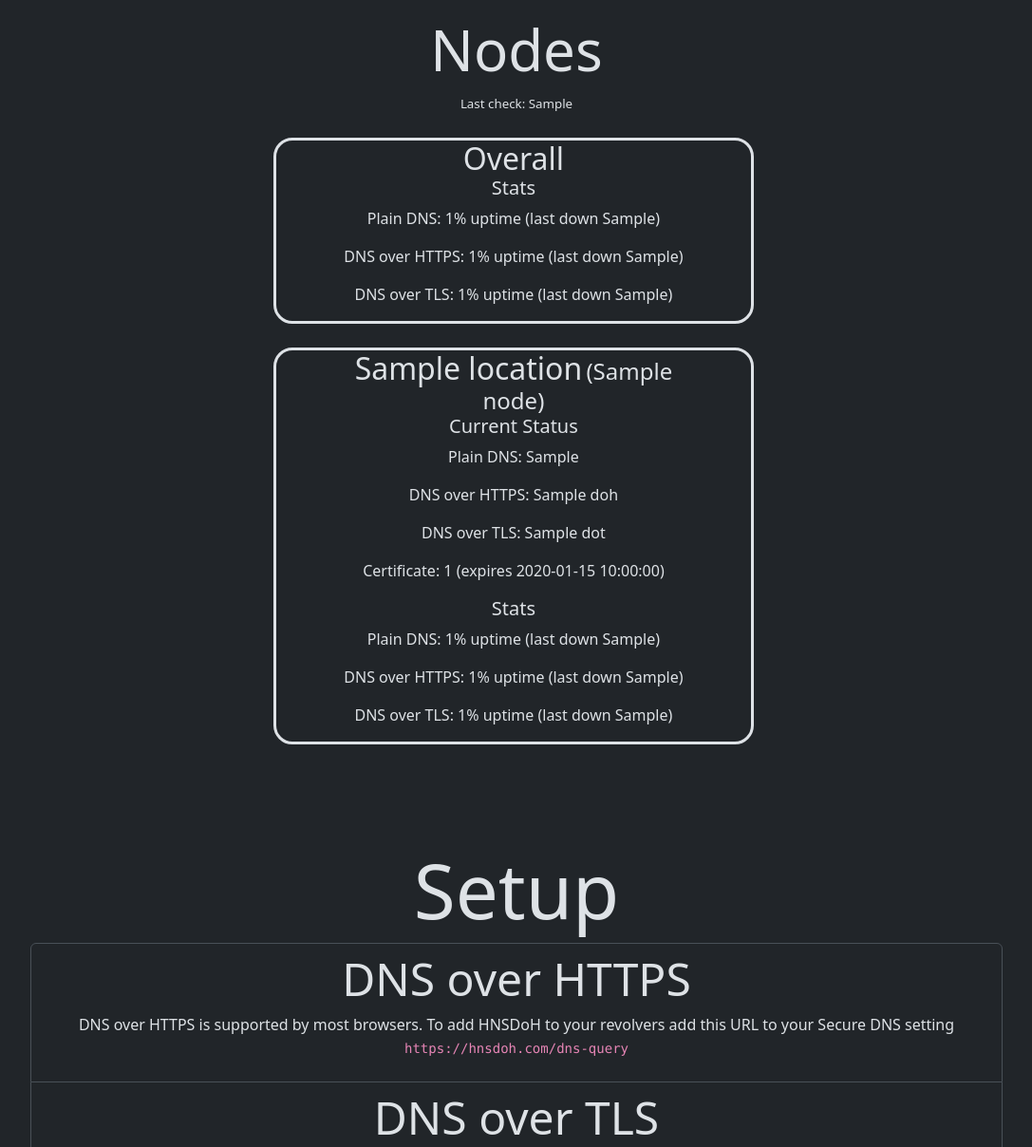
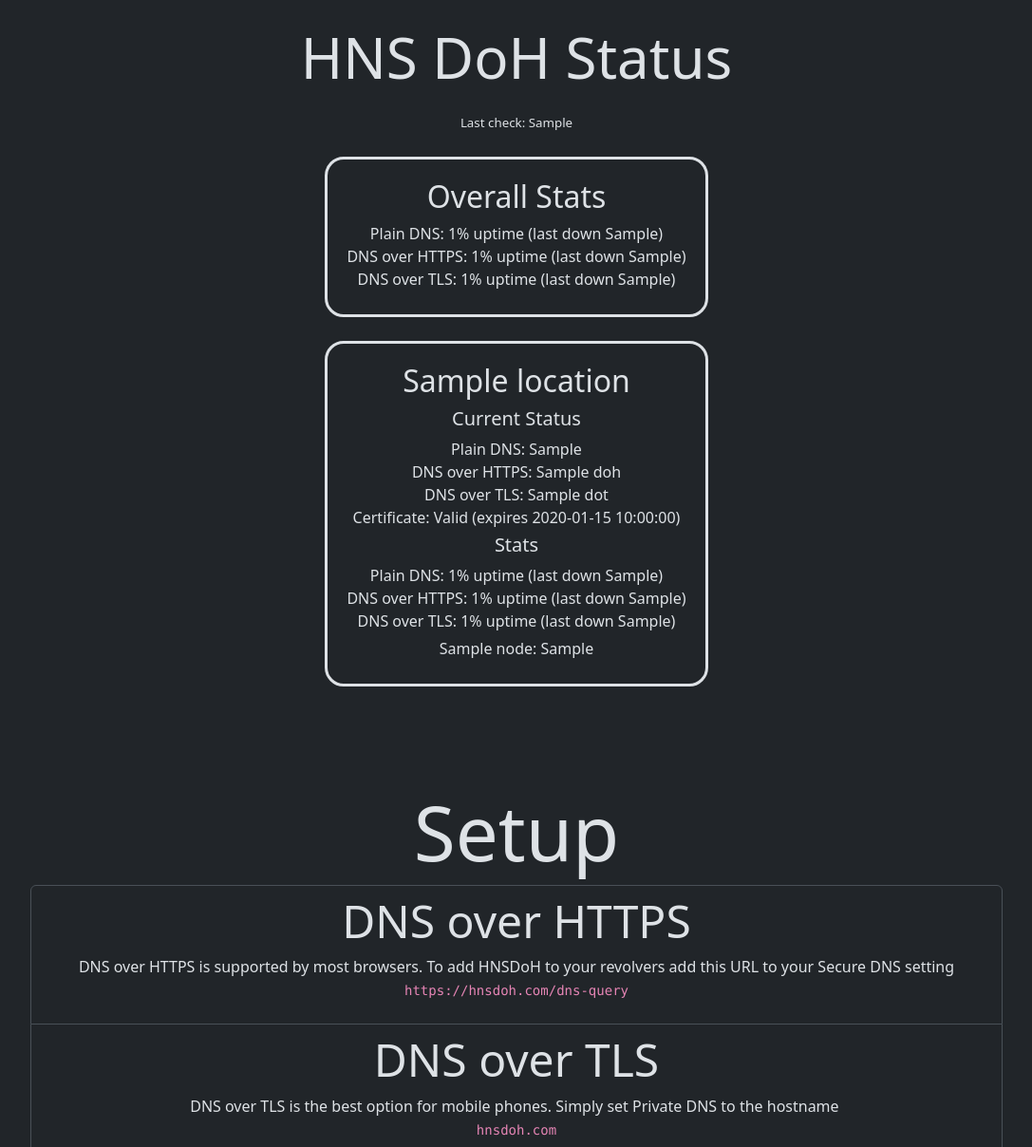
Before and after one commit to Nathanwoodburn/hnsdoh-status, a Flask app: template templates/index.html in a window 1280 px wide. Shown: the part 76-1284 px from the top of the page at 95% size, without its empty margins (96-1183 px from the left). Run offline with Flask 3, Linux system fonts and the light colour scheme; the template is opened without the code that fills it: most values are stand-ins (such as "Sample title", 1, 10 or a date in 2020); some libraries are stand-ins or nearby versions.

Commit message:
feat: Update style and cleanup ui

```diff
--- a/server.py
+++ b/server.py
@@ -589,7 +589,7 @@
 # region API routes
 @app.route("/api/nodes")
 def api_nodes():
-    node_status = check_nodes()
+    node_status = check_nodes_from_log()
     return jsonify(node_status)
 
 
@@ -686,6 +686,15 @@
     history_summary["nodes"] = convert_nodes_to_dict(history_summary["nodes"])
     last_check = format_last_check(last_log)
 
+    # Replace true/false with up/down
+    for node in node_status:
+        for key in ["plain_dns", "doh", "dot"]:
+            if node[key]:
+                node[key] = "Up"
+            else:
+                node[key] = "Down"
+
+
     return render_template(
         "index.html",
         nodes=node_status,
--- a/templates/assets/css/index.css
+++ b/templates/assets/css/index.css
@@ -2,7 +2,7 @@
     margin: 25px;
     border: solid;
     border-radius: 20px;
-    padding-inline: 50px;
+    padding: 20px;
     max-width: 90%;
 }
 
@@ -16,3 +16,10 @@
     max-width: 95%;
     margin-top: 20px;
 }
+.node-info {
+    margin-top: 5px;
+    margin-bottom: 5px;
+}
+.node-info > p{
+    margin: 0;
+}
--- a/templates/index.html
+++ b/templates/index.html
@@ -42,19 +42,20 @@
 <body>
     <header>
         <nav class="navbar navbar-expand-md fixed-top bg-dark py-3" data-bs-theme="dark">
-            <div class="container-fluid"><a class="navbar-brand d-flex align-items-center" href="/#"><span
+            <div class="container-fluid"><a class="navbar-brand d-flex align-items-center" href="https://welcome.hnsdoh.com"><span
                         class="bs-icon-sm bs-icon-rounded bs-icon-primary d-flex justify-content-center align-items-center me-2 bs-icon"><img
                             src="assets/img/HNSW.png" width="20px"></span><span>HNS DoH</span></a></div>
         </nav>
     </header>
+    <div style="margin: 100px;"></div>
     <section id="intro">
         <div class="text-center">
-            <h1 class="text-center" style="font-size: 60px;">HNS DoH</h1>
+            <h1 class="text-center" style="font-size: 60px;">HNS DoH Status</h1>
             <div class="warnings">
                 <!-- Check if warnings is empty -->
                 {% if warnings %}
                 <div class="alert alert-danger" role="alert">
-                        <h4 class="alert-heading">Warnings</h4>
+                    <h4 class="alert-heading">Warning</h4>
                     {% for warning in warnings %}
                     <p>{{ warning }}</p>
                     {% endfor %}
@@ -67,39 +68,46 @@
 
     <section id="status"></section>
     <div class="text-center" style="width: fit-content;margin: auto;max-width: 100%;">
-            <h1 class="text-center" style="font-size: 60px;">Nodes</h1>
         <span style="font-size: smaller;margin-bottom: 10px;">Last check: {{last_check}}</span>
         <div class="spacer"></div>
         <div class="node" style="display: block;">
             <div>
-                    <h2 style="display: inline;">Overall</h2>
+                <h2>Overall Stats</h2>
             </div>
-                <div>
-                    <h5>Stats</h5>
-                    <p>Plain DNS: {{history.overall.plain_dns.percentage}}% uptime (last down {{history.overall.plain_dns.last_down}})</p>
-                    <p>DNS over HTTPS: {{history.overall.doh.percentage}}% uptime (last down {{history.overall.doh.last_down}})</p>
-                    <p>DNS over TLS: {{history.overall.dot.percentage}}% uptime (last down {{history.overall.dot.last_down}})</p>
+            <div class="node-info">
+                <p>Plain DNS: {{history.overall.plain_dns.percentage}}% uptime (last down
+                    {{history.overall.plain_dns.last_down}})</p>
+                <p>DNS over HTTPS: {{history.overall.doh.percentage}}% uptime (last down
+                    {{history.overall.doh.last_down}})</p>
+                <p>DNS over TLS: {{history.overall.dot.percentage}}% uptime (last down
+                    {{history.overall.dot.last_down}})</p>
             </div>
         </div>
         <div class="spacer"></div>
         {% for node in nodes %}
         <div class="node">
             <div>
-                        <h2 style="display: inline;">{{node.location}}</h2>
-                        <h4 style="display: inline;">({{ node.name }})</h4>
+                <h2>{{node.location}}</h2>
             </div>
-                    <div>
+            <div class="node-info">
                 <h5>Current Status</h5>
                 <p>Plain DNS: {{node.plain_dns}}</p>
                 <p>DNS over HTTPS: {{node.doh}}</p>
                 <p>DNS over TLS: {{node.dot}}</p>
-                        <p>Certificate: {{node.cert.valid}} (expires {{node.cert.expires}})</p>
+                <p>Certificate: {% if node.cert.valid %} Valid {% else %} Invalid {% endif %} (expires
+                    {{node.cert.expires}})</p>
             </div>
-                    <div>
+            <div class="node-info">
                 <h5>Stats</h5>
-                        <p>Plain DNS: {{history.nodes[node.name].plain_dns.percentage}}% uptime (last down {{history.nodes[node.name].plain_dns.last_down}})</p>
-                        <p>DNS over HTTPS: {{history.nodes[node.name].doh.percentage}}% uptime (last down {{history.nodes[node.name].doh.last_down}})</p>
-                        <p>DNS over TLS: {{history.nodes[node.name].dot.percentage}}% uptime (last down {{history.nodes[node.name].dot.last_down}})</p>
+                <p>Plain DNS: {{history.nodes[node.name].plain_dns.percentage}}% uptime (last down
+                    {{history.nodes[node.name].plain_dns.last_down}})</p>
+                <p>DNS over HTTPS: {{history.nodes[node.name].doh.percentage}}% uptime (last down
+                    {{history.nodes[node.name].doh.last_down}})</p>
+                <p>DNS over TLS: {{history.nodes[node.name].dot.percentage}}% uptime (last down
+                    {{history.nodes[node.name].dot.last_down}})</p>
+            </div>
+            <div class="node-info">
+                <p>{{node.name}}: {{node.ip}}</p>
             </div>
         </div>
 
```
Lines whose indentation alone changed are shown as unchanged.
